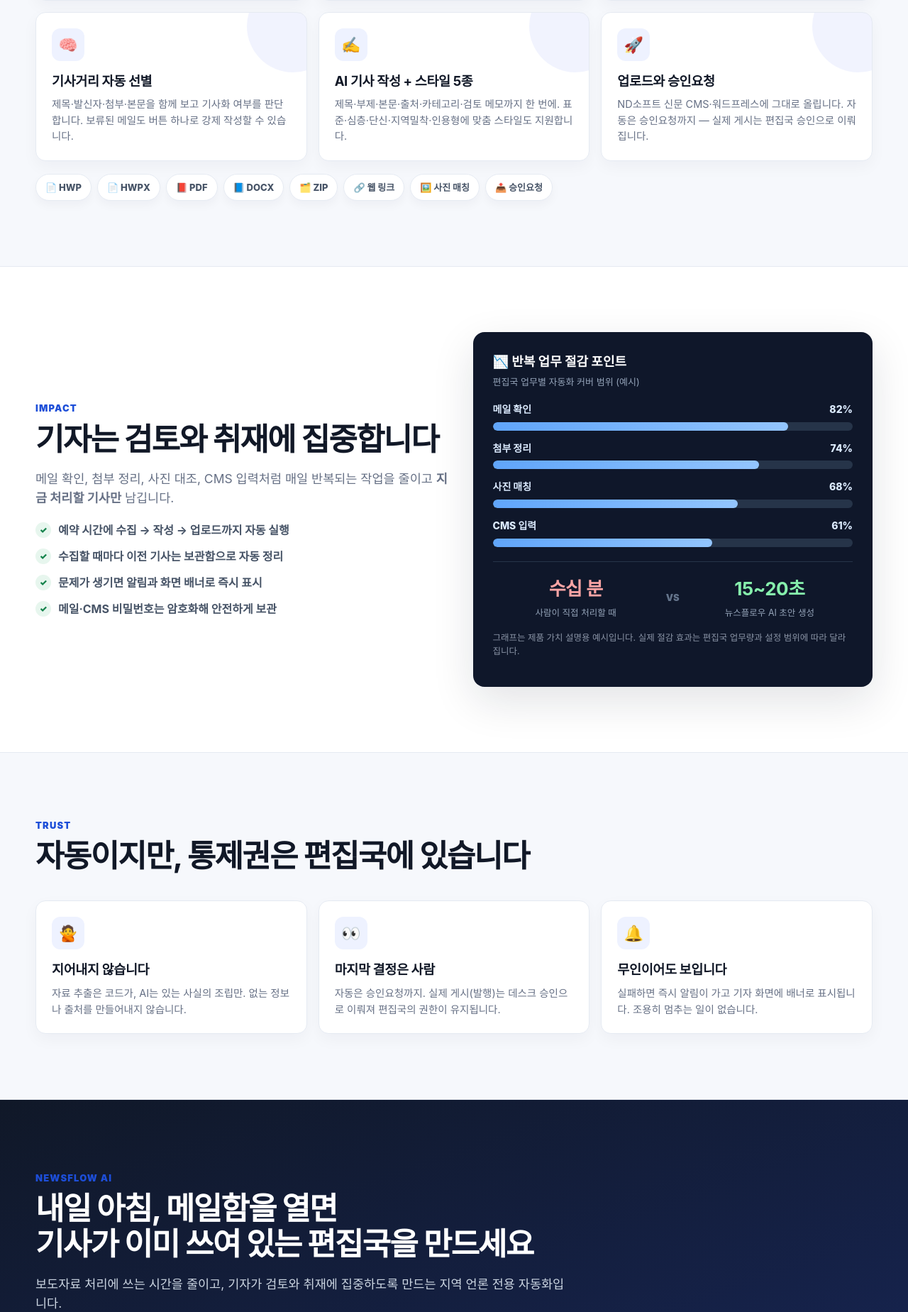
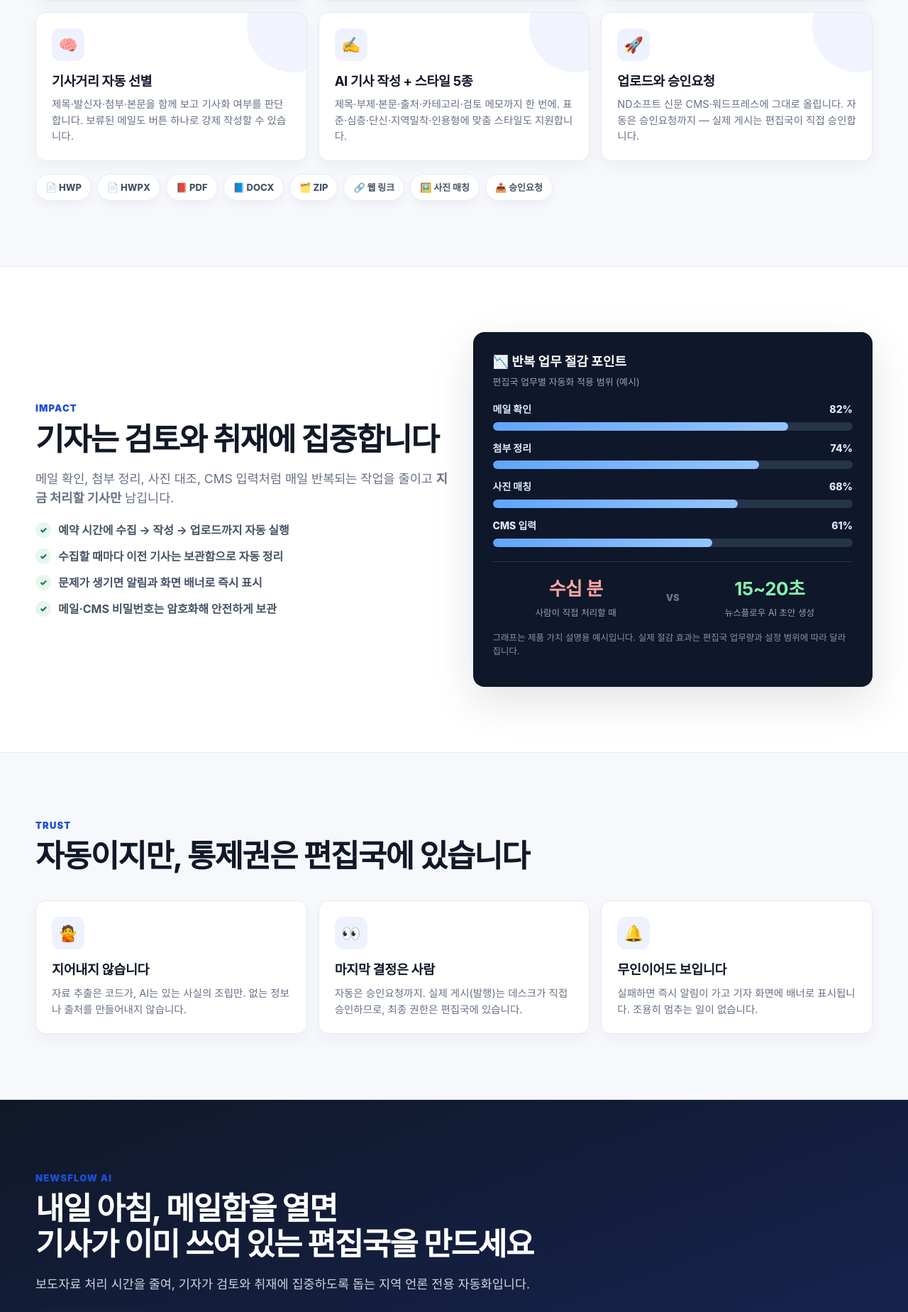
Before and after one commit to scorbito/AutoNews, a FastAPI app: page / in a window 1280 px wide. Shown: the part 3357-5206 px from the top of the page at 71% size. Run offline with FastAPI, Linux system fonts and the light colour scheme; some libraries are stand-ins or nearby versions; some web fonts are replaced.

Commit message:
랜딩 페이지 카피 윤문 — 번역투 4곳 자연스러운 우리말로
- 피동 표현을 능동으로 (게시는 편집국이 직접 승인)
- make-사역 직역 '집중하도록 만드는' → '돕는'
- '커버 범위' → '적용 범위'

Co-Authored-By: Claude Opus 4.8 (1M context) <noreply@anthropic.com>

```diff
--- a/src/aute_news/web/templates/landing.html
+++ b/src/aute_news/web/templates/landing.html
@@ -197,7 +197,7 @@
     }
   </style>
 </head>
-<body data-version="landing-20260708-3">
+<body data-version="landing-20260708-4">
   <header class="top">
     <nav class="nav" aria-label="주요 메뉴">
       <a class="brand" href="/"><span class="logo">N</span><span>뉴스플로우 AI</span></a>
@@ -345,7 +345,7 @@
           <div class="card feature-card"><div class="emoji-badge">🧩</div><h3>다건 분할 · 사진 매칭</h3><p>한 파일에 섞인 여러 건을 기사 단위로 나누고, 사진은 제목·파일명 기준으로 제 기사에 붙입니다. 로고·직인은 걸러냅니다.</p></div>
           <div class="card feature-card"><div class="emoji-badge">🧠</div><h3>기사거리 자동 선별</h3><p>제목·발신자·첨부·본문을 함께 보고 기사화 여부를 판단합니다. 보류된 메일도 버튼 하나로 강제 작성할 수 있습니다.</p></div>
           <div class="card feature-card"><div class="emoji-badge">✍️</div><h3>AI 기사 작성 + 스타일 5종</h3><p>제목·부제·본문·출처·카테고리·검토 메모까지 한 번에. 표준·심층·단신·지역밀착·인용형에 맞춤 스타일도 지원합니다.</p></div>
-          <div class="card feature-card"><div class="emoji-badge">🚀</div><h3>업로드와 승인요청</h3><p>ND소프트 신문 CMS·워드프레스에 그대로 올립니다. 자동은 승인요청까지 — 실제 게시는 편집국 승인으로 이뤄집니다.</p></div>
+          <div class="card feature-card"><div class="emoji-badge">🚀</div><h3>업로드와 승인요청</h3><p>ND소프트 신문 CMS·워드프레스에 그대로 올립니다. 자동은 승인요청까지 — 실제 게시는 편집국이 직접 승인합니다.</p></div>
         </div>
         <div class="chips">
           <span class="chip">📄 HWP</span><span class="chip">📄 HWPX</span><span class="chip">📕 PDF</span><span class="chip">📘 DOCX</span><span class="chip">🗂️ ZIP</span><span class="chip">🔗 웹 링크</span><span class="chip">🖼️ 사진 매칭</span><span class="chip">📤 승인요청</span>
@@ -369,7 +369,7 @@
         </div>
         <div class="chart" aria-label="반복 업무 절감 그래프">
           <h3>📉 반복 업무 절감 포인트</h3>
-          <p class="sub">편집국 업무별 자동화 커버 범위 (예시)</p>
+          <p class="sub">편집국 업무별 자동화 적용 범위 (예시)</p>
           <div class="bar"><div class="bar-top"><span>메일 확인</span><span>82%</span></div><div class="track"><div class="fill" style="width:82%"></div></div></div>
           <div class="bar"><div class="bar-top"><span>첨부 정리</span><span>74%</span></div><div class="track"><div class="fill" style="width:74%"></div></div></div>
           <div class="bar"><div class="bar-top"><span>사진 매칭</span><span>68%</span></div><div class="track"><div class="fill" style="width:68%"></div></div></div>
@@ -393,7 +393,7 @@
         </div>
         <div class="trust">
           <div class="card"><div class="emoji-badge">🙅</div><h3>지어내지 않습니다</h3><p>자료 추출은 코드가, AI는 있는 사실의 조립만. 없는 정보나 출처를 만들어내지 않습니다.</p></div>
-          <div class="card"><div class="emoji-badge">👀</div><h3>마지막 결정은 사람</h3><p>자동은 승인요청까지. 실제 게시(발행)는 데스크 승인으로 이뤄져 편집국의 권한이 유지됩니다.</p></div>
+          <div class="card"><div class="emoji-badge">👀</div><h3>마지막 결정은 사람</h3><p>자동은 승인요청까지. 실제 게시(발행)는 데스크가 직접 승인하므로, 최종 권한은 편집국에 있습니다.</p></div>
           <div class="card"><div class="emoji-badge">🔔</div><h3>무인이어도 보입니다</h3><p>실패하면 즉시 알림이 가고 기자 화면에 배너로 표시됩니다. 조용히 멈추는 일이 없습니다.</p></div>
         </div>
       </div>
@@ -404,7 +404,7 @@
       <div class="wrap">
         <div class="kicker">NewsFlow AI</div>
         <h2>내일 아침, 메일함을 열면<br>기사가 이미 쓰여 있는 편집국을 만드세요</h2>
-        <p class="lead">보도자료 처리에 쓰는 시간을 줄이고, 기자가 검토와 취재에 집중하도록 만드는 지역 언론 전용 자동화입니다.</p>
+        <p class="lead">보도자료 처리 시간을 줄여, 기자가 검토와 취재에 집중하도록 돕는 지역 언론 전용 자동화입니다.</p>
         <div class="hero-actions"><a class="btn primary" href="/signup">🚀 무료 체험 시작</a><a class="btn secondary" href="/login">로그인</a></div>
       </div>
     </section>
```
